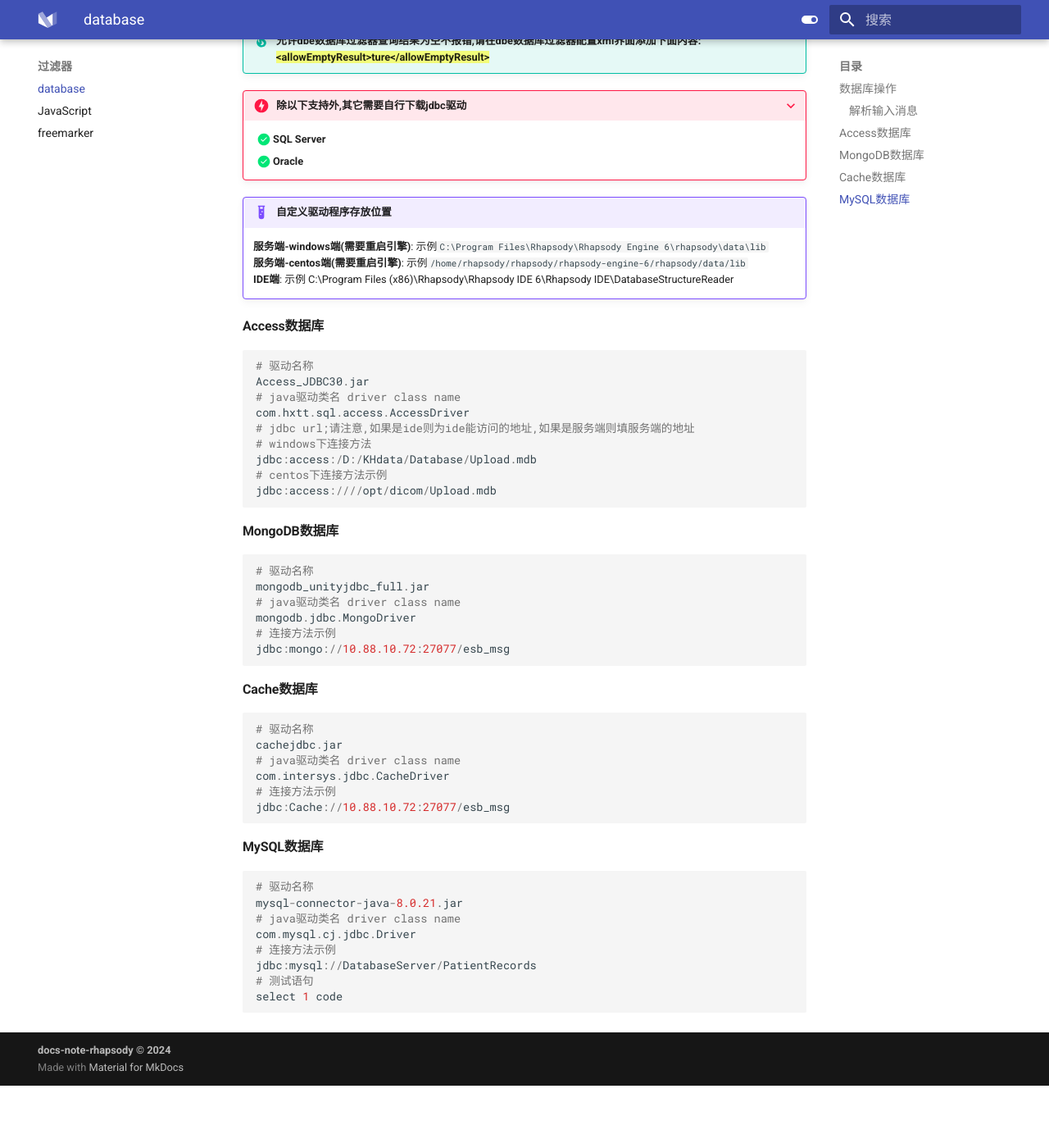
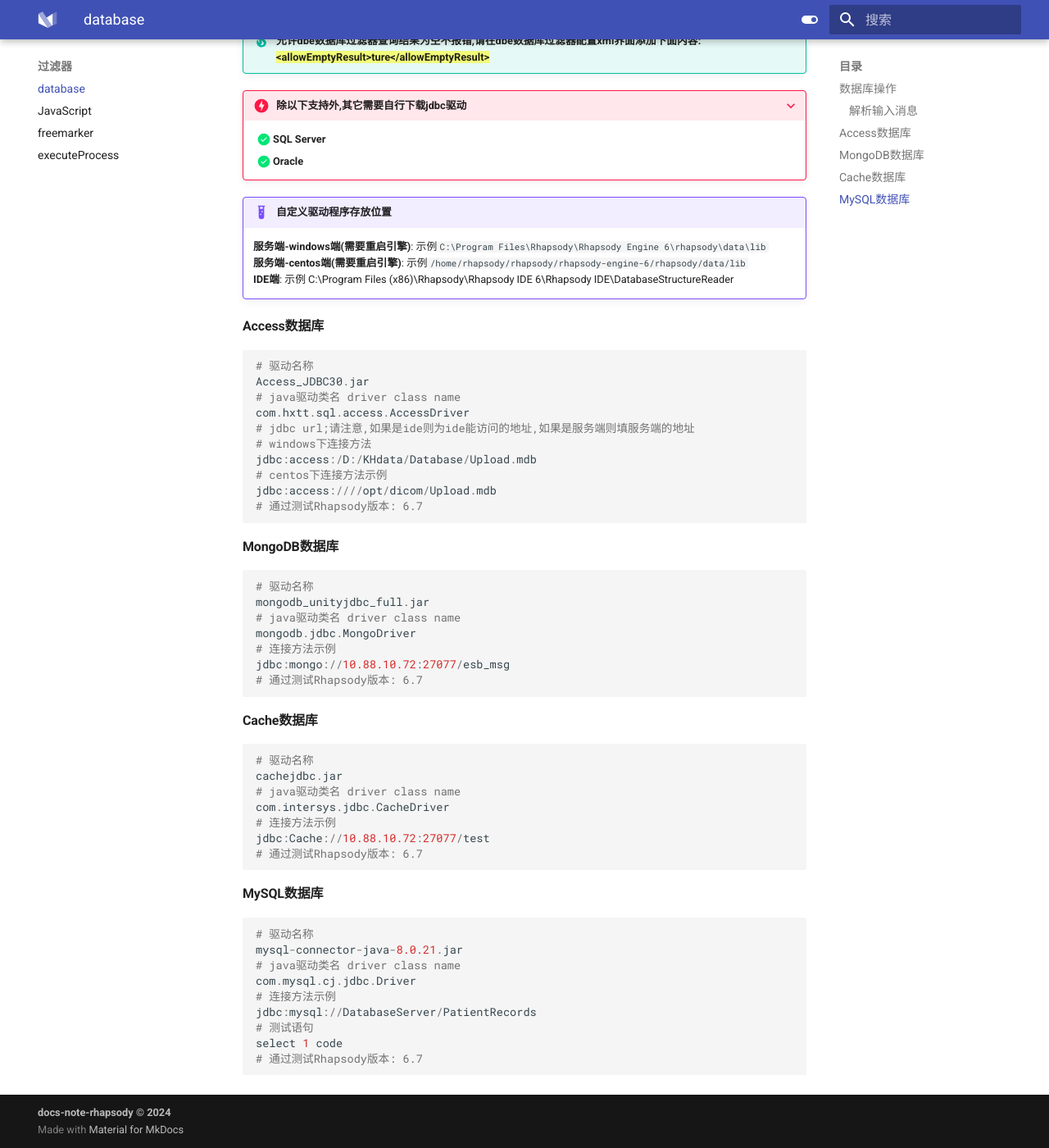
Before and after one commit to liaozhimingandy/demo, an MkDocs documentation site: the page built from docs/filter/database.md, in a window 1280 px wide and 1400 px high, scrolled down 1016 px. Shown: the whole window at 82% size. Built offline with MkDocs 1.6.1 and Material for MkDocs 9.7.7, drawn with Linux system fonts in a browser that asks for light colours; before the commit the page ends 2340 px from its top, so only the background shows below that.

Commit message:
1.增加过滤器使用说明;

````diff
--- a/docs/filter/database.md
+++ b/docs/filter/database.md
@@ -2,16 +2,16 @@
 
 ##### 解析输入消息
 
-| 字段                                                         | 含义/示例                                                    |
-| ------------------------------------------------------------ | ------------------------------------------------------------ |
-| Rhapsody全局变量                                             | $(myVariable)                                                |
-| 获得上一个数据集字段数据或者数据库关键列或者存储过程select的值 | @id                                                          |
-| EDI消息中的字段使用@                                         | @PID.PatientName[0].FamilyName.Surname                       |
-| XML消息中的字段使用`                                         | &#96;/*/queryByParameter/patient/id/value/item[索引值+1]/@extension&#96; |
-| 列自上一个结果使用@                                          | @PatientName                                                 |
-| 存储过程输出参数使用#                                        | #newPatientId                                                |
-| 消息主体                                                     | **$messageContent**                                          |
-| 动态表名/列名;                                               | $$tbl_name&nbsp;&nbsp;;需要开启允许动态查询的配置(**Options**) |
+| 字段                                 | 含义/示例                                                                 |
+| ---------------------------------- | --------------------------------------------------------------------- |
+| Rhapsody全局变量                       | $(myVariable)                                                         |
+| 获得上一个数据集字段数据或者数据库关键列或者存储过程select的值 | @id                                                                   |
+| EDI消息中的字段使用@                       | @PID.PatientName[0].FamilyName.Surname                                |
+| XML消息中的字段使用`                       | &#96;/*/queryByParameter/patient/id/value/item[索引值+1]/@extension&#96; |
+| 列自上一个结果使用@                         | @PatientName                                                          |
+| 存储过程输出参数使用#                        | #newPatientId                                                         |
+| 消息主体                               | **$messageContent**                                                   |
+| 动态表名/列名;                           | $$tbl_name&nbsp;&nbsp;;需要开启允许动态查询的配置(**Options**)                     |
 
 !!! success "数据库dbe过滤器支持多条sql语句查询,可以减少一个路由使用多次数据过滤器查询"
 
@@ -24,14 +24,13 @@
 !!! tip "允许dbe数据库过滤器查询结果为空不报错,请在dbe数据库过滤器配置xml界面添加下面内容:<br>{==&lt;allowEmptyResult&gt;ture&lt;/allowEmptyResult&gt;==}"
 
 ???+ danger highlight blink "除以下支持外,其它需要自行下载jdbc驱动"
-	- [x] **SQL Server**<br>
+    - [x] **SQL Server**<br>
     - [x] **Oracle**
 
 !!! example  "自定义驱动程序存放位置"
      **服务端-windows端(需要重启引擎)**: 示例`C:\Program Files\Rhapsody\Rhapsody Engine 6\rhapsody\data\lib` <br>
      **服务端-centos端(需要重启引擎)**: 示例`/home/rhapsody/rhapsody/rhapsody-engine-6/rhapsody/data/lib` <br>
      **IDE端**: 示例 C:\Program Files (x86)\Rhapsody\Rhapsody IDE 6\Rhapsody IDE\DatabaseStructureReader
-
 
 #### Access数据库
 
@@ -45,6 +44,7 @@
 jdbc:access:/D:/KHdata/Database/Upload.mdb
 # centos下连接方法示例
 jdbc:access:////opt/dicom/Upload.mdb
+# 通过测试Rhapsody版本: 6.7
 ```
 
 #### MongoDB数据库
@@ -56,6 +56,7 @@
 mongodb.jdbc.MongoDriver
 # 连接方法示例
 jdbc:mongo://10.88.10.72:27077/esb_msg
+# 通过测试Rhapsody版本: 6.7
 ```
 
 #### Cache数据库
@@ -66,7 +67,8 @@
 # java驱动类名 driver class name
 com.intersys.jdbc.CacheDriver
 # 连接方法示例
-jdbc:Cache://10.88.10.72:27077/esb_msg
+jdbc:Cache://10.88.10.72:27077/test
+# 通过测试Rhapsody版本: 6.7
 ```
 
 #### MySQL数据库
@@ -80,4 +82,5 @@
 jdbc:mysql://DatabaseServer/PatientRecords
 # 测试语句
 select 1 code
+# 通过测试Rhapsody版本: 6.7
 ```
--- a/mkdocs.yml
+++ b/mkdocs.yml
@@ -146,6 +146,7 @@
   - database: filter/database.md
   - JavaScript: filter/JavaScript.md
   - freemarker: filter/freemarker.md
+  - executeProcess: filter/executeProcess.md
 - 其它:
   # - 命名规范: other/naming_conventions.md
   - 平台证书安装:
````
Also changed, not shown: docs/filter/JavaScript.md (+9 -1 lines), docs/filter/executeProcess.md (added, +11 -0 lines), docs/assets/images/filter-ep.png (added).
